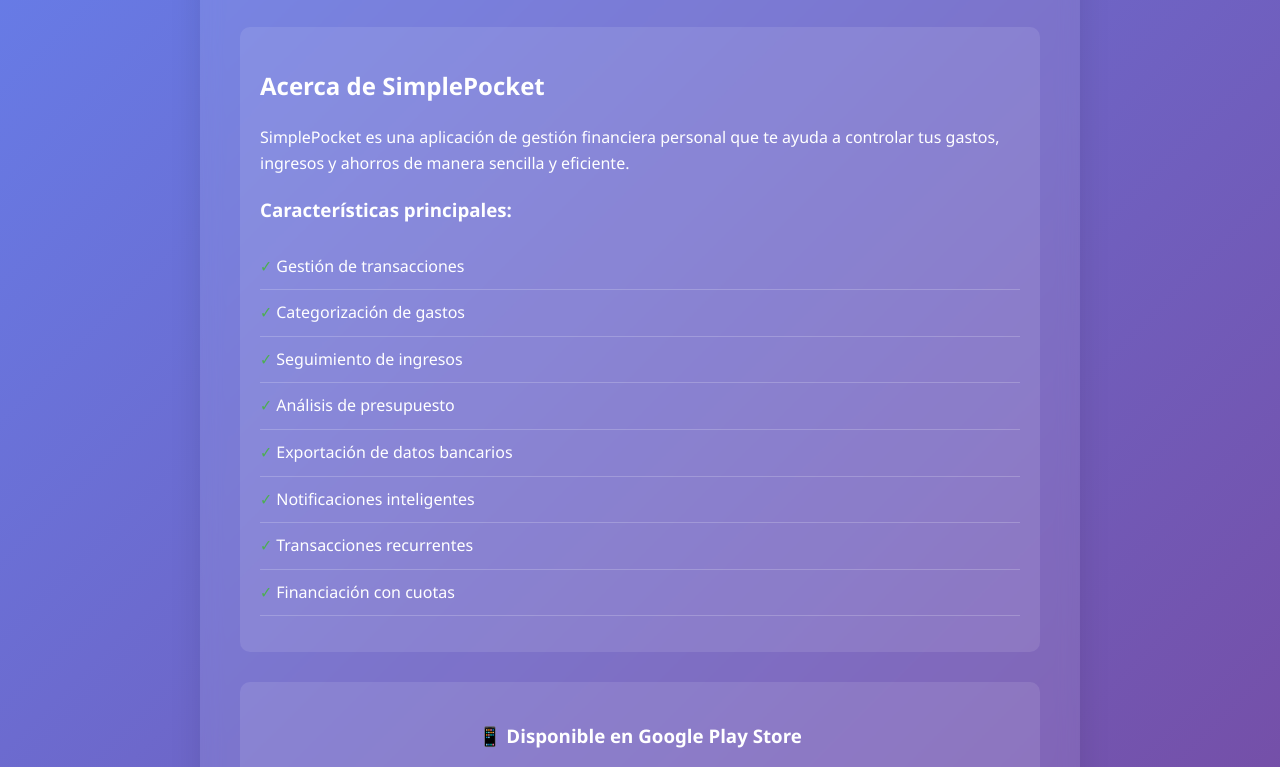
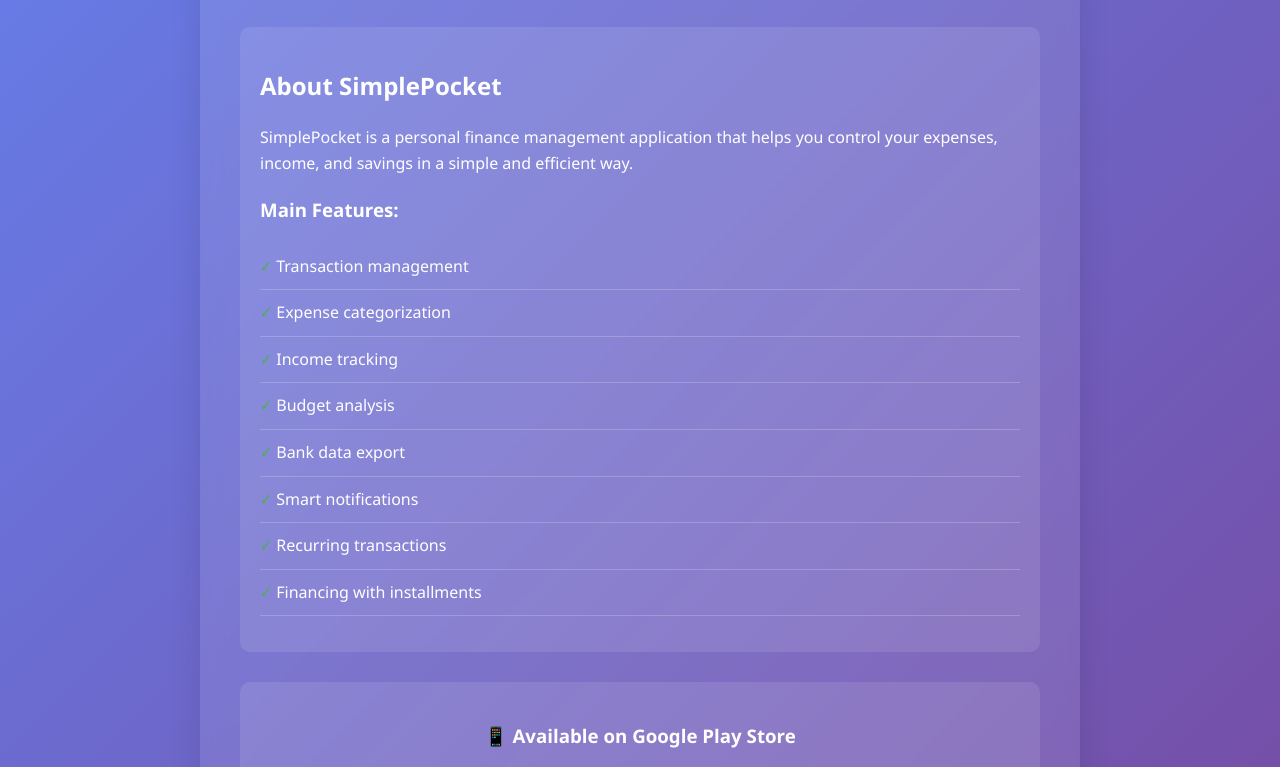
Before and after one commit to mvdevp/simplepocket-developer-site, a plain HTML site: page index.html in a window 1280 px wide. Shown: the part 154-921 px from the top of the page. Drawn offline with Linux system fonts and the light colour scheme.

Commit message:
Translate website to English for international accessibility

```diff
--- a/index.html
+++ b/index.html
@@ -1,9 +1,9 @@
 <!DOCTYPE html>
-<html lang="es">
+<html lang="en">
 <head>
     <meta charset="UTF-8">
     <meta name="viewport" content="width=device-width, initial-scale=1.0">
-    <title>SimplePocket - Desarrollador</title>
+    <title>SimplePocket - Developer</title>
     <style>
         body {
             font-family: 'Segoe UI', Tahoma, Geneva, Verdana, sans-serif;
@@ -68,29 +68,29 @@
         <h1>💰 SimplePocket</h1>
 
         <div class="feature-list">
-            <h2>Acerca de SimplePocket</h2>
-            <p>SimplePocket es una aplicación de gestión financiera personal que te ayuda a controlar tus gastos, ingresos y ahorros de manera sencilla y eficiente.</p>
+            <h2>About SimplePocket</h2>
+            <p>SimplePocket is a personal finance management application that helps you control your expenses, income, and savings in a simple and efficient way.</p>
 
-            <h3>Características principales:</h3>
+            <h3>Main Features:</h3>
             <ul>
-                <li>Gestión de transacciones</li>
-                <li>Categorización de gastos</li>
-                <li>Seguimiento de ingresos</li>
-                <li>Análisis de presupuesto</li>
-                <li>Exportación de datos bancarios</li>
-                <li>Notificaciones inteligentes</li>
-                <li>Transacciones recurrentes</li>
-                <li>Financiación con cuotas</li>
+                <li>Transaction management</li>
+                <li>Expense categorization</li>
+                <li>Income tracking</li>
+                <li>Budget analysis</li>
+                <li>Bank data export</li>
+                <li>Smart notifications</li>
+                <li>Recurring transactions</li>
+                <li>Financing with installments</li>
             </ul>
         </div>
 
         <div class="contact">
-            <h3>📱 Disponible en Google Play Store</h3>
-            <p>Para soporte técnico o consultas sobre la aplicación, puedes contactarnos a través de Google Play Store.</p>
+            <h3>📱 Available on Google Play Store</h3>
+            <p>For technical support or inquiries about the application, you can contact us through Google Play Store.</p>
         </div>
 
         <div class="footer">
-            <p><em>Este sitio web es requerido para la verificación de AdMob.</em></p>
+            <p><em>This website is required for AdMob verification.</em></p>
         </div>
     </div>
 </body>
```
Also changed, not shown: 2 other files.
